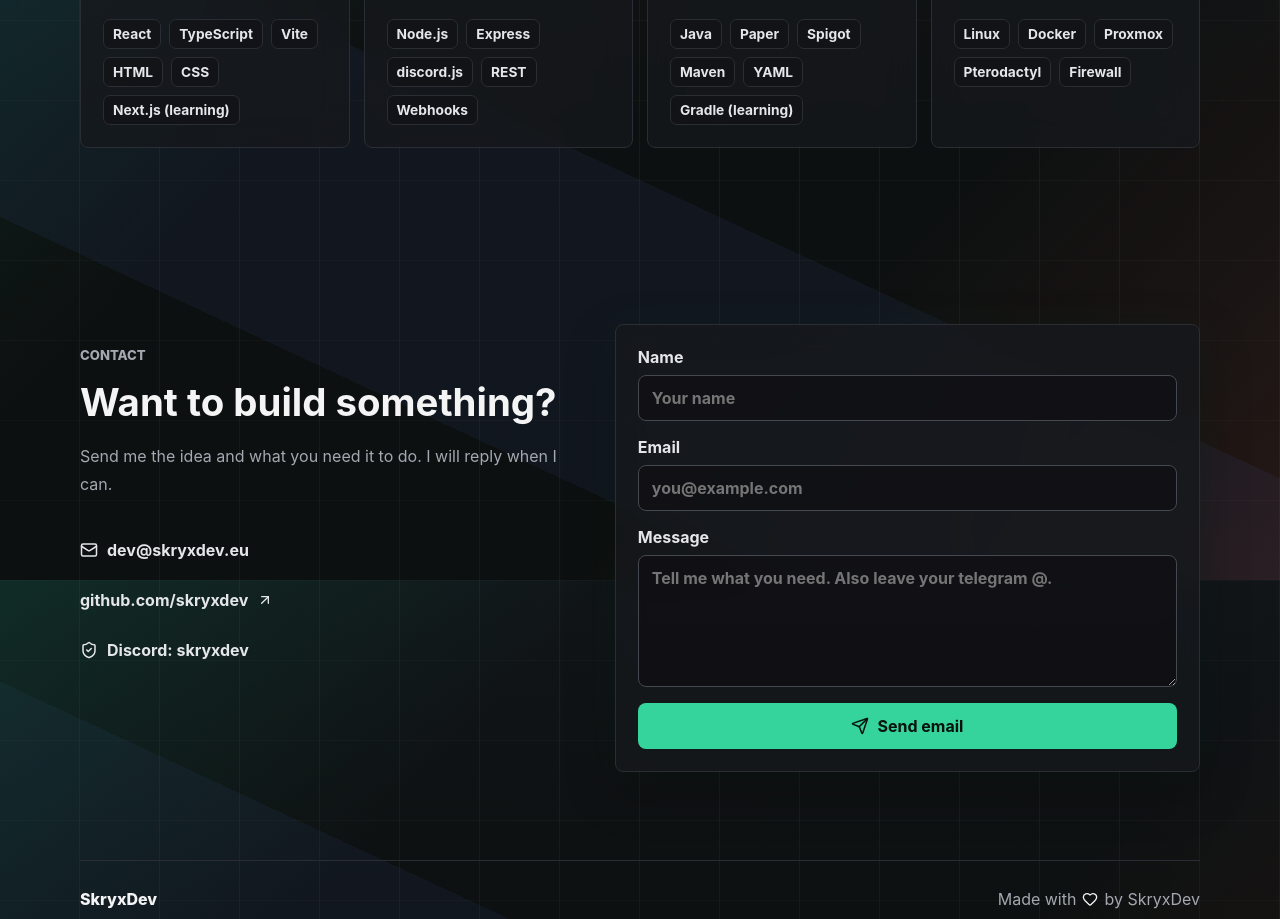
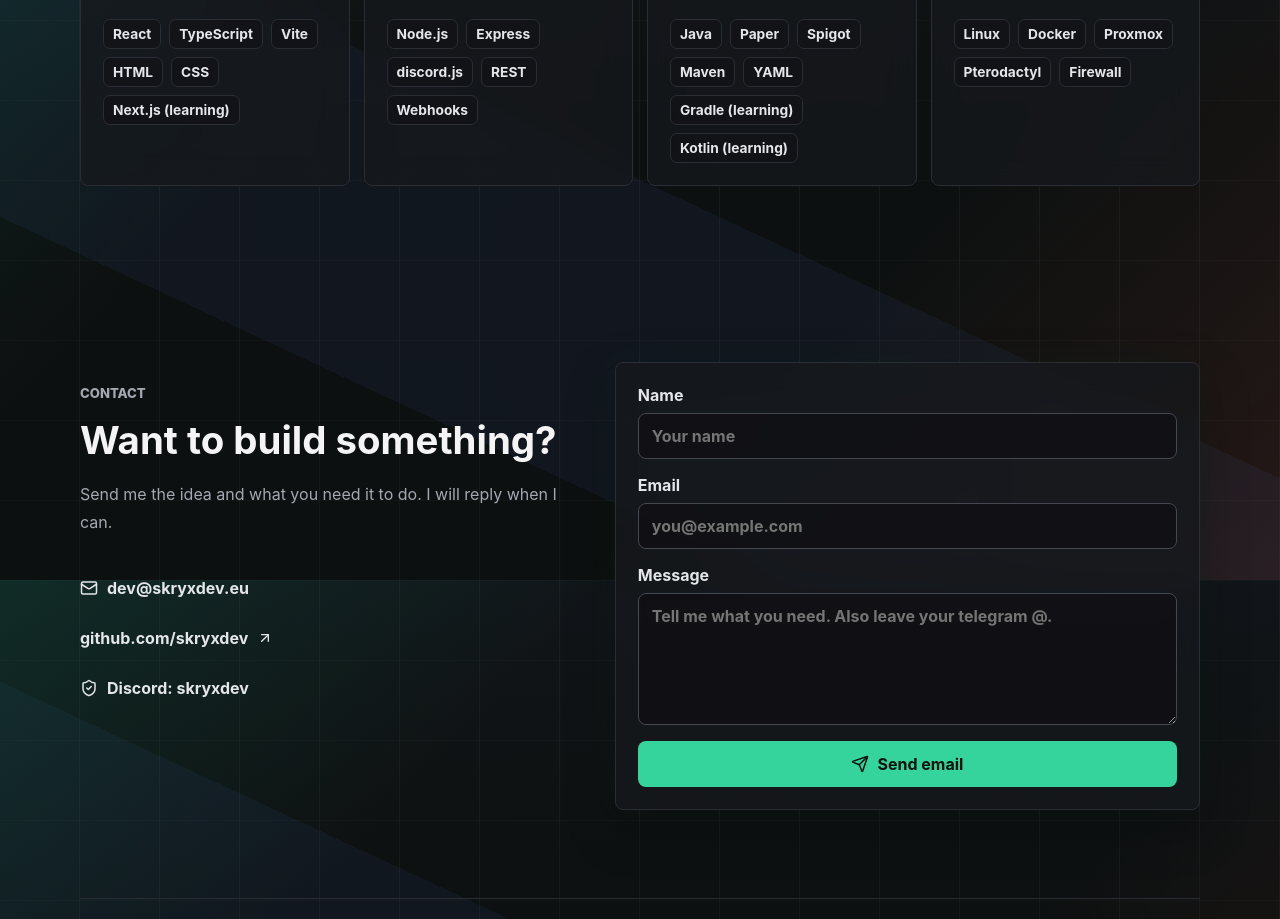
Before and after one commit to SkryxDev/Portfolio, a React (Vite) app: page / in a window 1280 px wide. Shown: the part 1820-2739 px from the top of the page. Built offline with nearby package versions, Linux system fonts and the light colour scheme.

Commit message:
Edit skills

```diff
--- a/src/data/content.ts
+++ b/src/data/content.ts
@@ -43,7 +43,7 @@
   },
   {
     title: 'Minecraft',
-    items: ['Java', 'Paper', 'Spigot', 'Maven', 'YAML', "Gradle (learning)"],
+    items: ['Java', 'Paper', 'Spigot', 'Maven', 'YAML', "Gradle (learning)", "Kotlin (learning)"],
   },
   {
     title: 'Servers',
```
